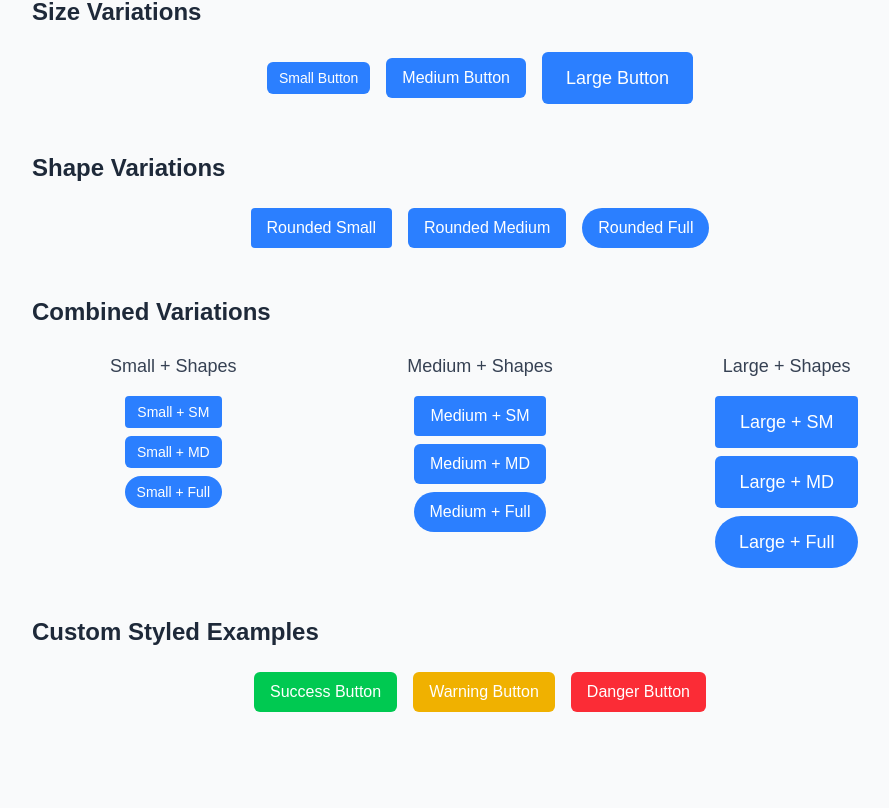
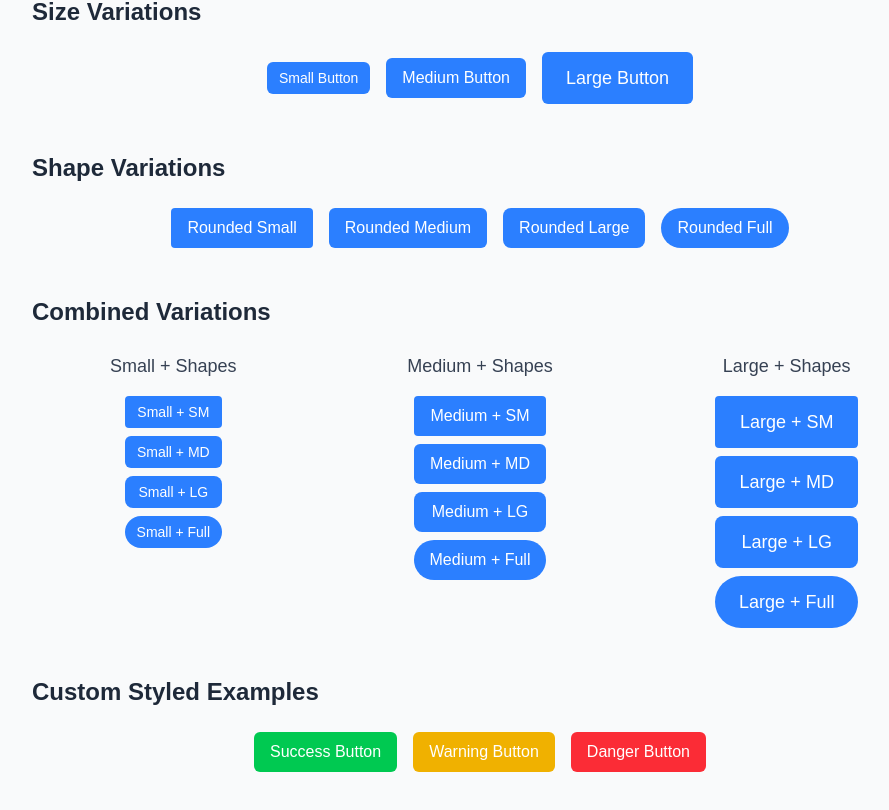
Before and after one commit to codexoft-ke/alx-project-0x00-setup, a Next.js app in the folder alx-project-0x00/: page /landing in a window 1280 px wide. Shown: the part 706-1516 px from the top of the page, without its empty margins (160-1049 px from the left). Built offline with nearby package versions, Linux system fonts and the light colour scheme.

Commit message:
Add 'rounded-lg' shape option to ButtonProps and update Landing component usage

```diff
--- a/alx-project-0x00/components/Button.tsx
+++ b/alx-project-0x00/components/Button.tsx
@@ -20,6 +20,7 @@
   const shapeClasses = {
     'rounded-sm': 'rounded-sm',
     'rounded-md': 'rounded-md',
+    'rounded-lg': 'rounded-lg',
     'rounded-full': 'rounded-full'
   }
 
--- a/alx-project-0x00/interfaces/index.ts
+++ b/alx-project-0x00/interfaces/index.ts
@@ -6,7 +6,7 @@
   title: string
   styles: string
   size?: 'small' | 'medium' | 'large'
-  shape?: 'rounded-sm' | 'rounded-md' | 'rounded-full'
+  shape?: 'rounded-sm' | 'rounded-md' | 'rounded-lg' | 'rounded-full'
   className?: string
   onClick?: () => void
 }
--- a/alx-project-0x00/pages/landing.tsx
+++ b/alx-project-0x00/pages/landing.tsx
@@ -68,6 +68,12 @@
               onClick={() => handleButtonClick('Rounded Medium')}
             />
             <Button
+              title="Rounded Large"
+              styles=""
+              shape="rounded-lg"
+              onClick={() => handleButtonClick('Rounded Large')}
+            />
+            <Button
               title="Rounded Full"
               styles=""
               shape="rounded-full"
@@ -98,6 +104,13 @@
                   onClick={() => handleButtonClick('Small Rounded MD')}
                 />
                 <Button
+                  title="Small + LG"
+                  styles=""
+                  size="small"
+                  shape="rounded-lg"
+                  onClick={() => handleButtonClick('Small Rounded LG')}
+                />
+                <Button
                   title="Small + Full"
                   styles=""
                   size="small"
@@ -125,6 +138,13 @@
                   onClick={() => handleButtonClick('Medium Rounded MD')}
                 />
                 <Button
+                  title="Medium + LG"
+                  styles=""
+                  size="medium"
+                  shape="rounded-lg"
+                  onClick={() => handleButtonClick('Medium Rounded LG')}
+                />
+                <Button
                   title="Medium + Full"
                   styles=""
                   size="medium"
@@ -150,6 +170,13 @@
                   size="large"
                   shape="rounded-md"
                   onClick={() => handleButtonClick('Large Rounded MD')}
+                />
+                <Button
+                  title="Large + LG"
+                  styles=""
+                  size="large"
+                  shape="rounded-lg"
+                  onClick={() => handleButtonClick('Large Rounded LG')}
                 />
                 <Button
                   title="Large + Full"
```
